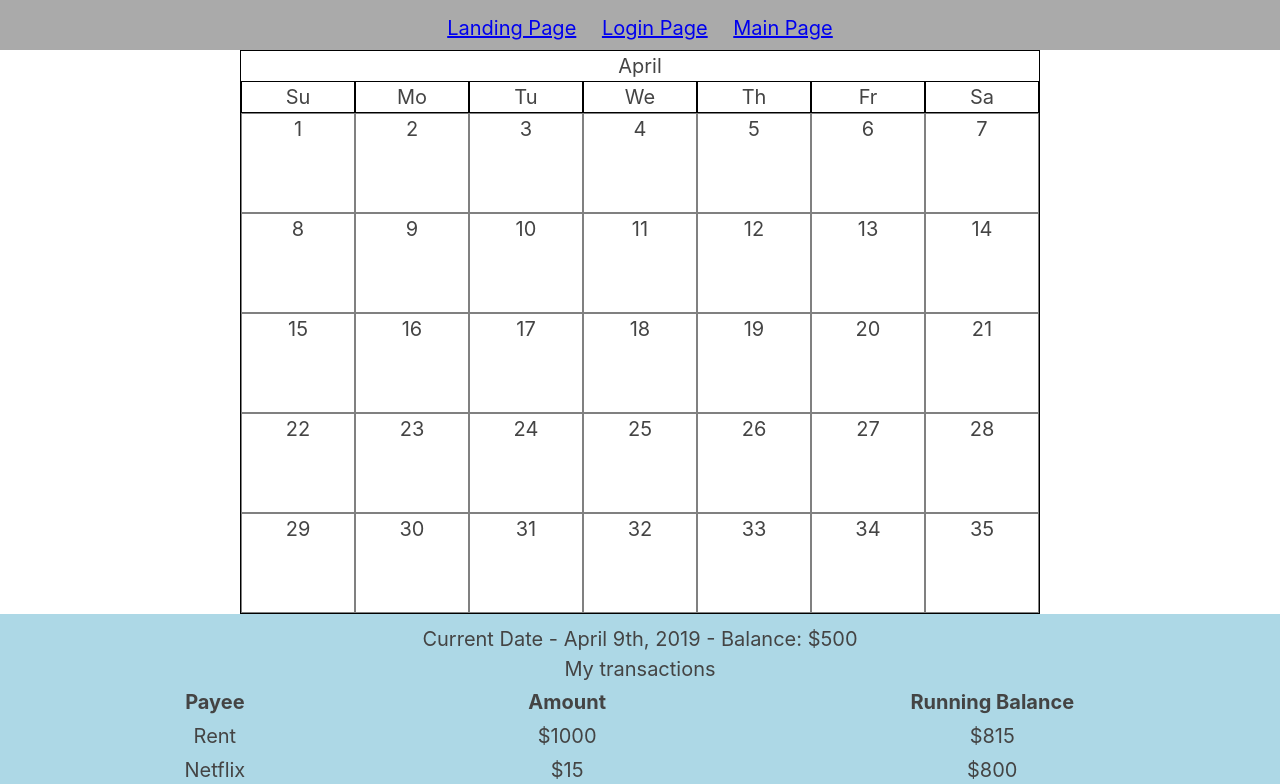
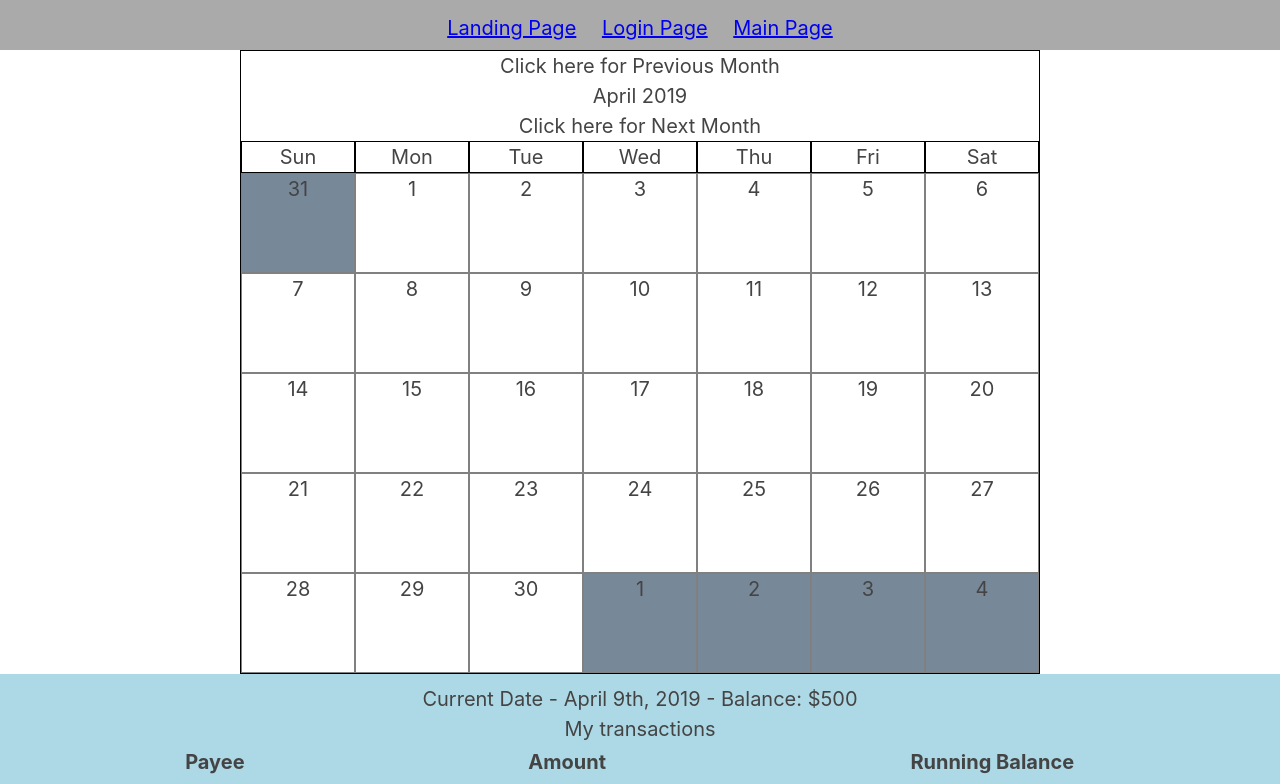
Before and after one commit to KliCk5000/money-in-sight-client, a React (Create React App) app: page /main in a window 1280 px wide. Shown: the top 784 px of the page. Built offline with nearby package versions, Linux system fonts and the light colour scheme.

Commit message:
Added calendar functionality and some primitive interaction

```diff
--- a/package.json
+++ b/package.json
@@ -3,6 +3,7 @@
   "version": "0.1.0",
   "private": true,
   "dependencies": {
+    "date-fns": "^1.30.1",
     "normalize.css": "^8.0.1",
     "react": "^16.8.6",
     "react-dom": "^16.8.6",
--- a/src/components/Calendar.js
+++ b/src/components/Calendar.js
@@ -1,4 +1,5 @@
 import React, { Component } from 'react';
+import dateFns from 'date-fns';
 
 import '../stylesheets/Calendar.css';
 
@@ -6,20 +7,46 @@ import Days from './Days';
 
 class Calendar extends Component {
   state = {
-    month: 'April',
+    currentDate: new Date(),
+    selectedDate: new Date(),
   };
 
   renderHeader() {
-    return <div>{this.state.month}</div>;
+    const headerDateFormat = "MMMM YYYY";
+    return (
+    <div>
+      <div onClick={this.prevMonth}>Click here for Previous Month</div>
+      {dateFns.format(this.state.currentDate, headerDateFormat)}
+      <div onClick={this.nextMonth}>Click here for Next Month</div>
+    </div>);
   }
 
   renderDaysOfWeek() {
-    const dayNames = ['Su', 'Mo', 'Tu', 'We', 'Th', 'Fr', 'Sa'];
+    const daysOfWeekFormat = "ddd";
+    let startDateOfTheWeek = dateFns.startOfWeek(this.state.currentDate);
+    let daysToRender = [];
 
-    let dayJSX = dayNames.map((dayName) => {
-      return <div className="dayOfWeek" key={dayName}>{dayName}</div>;
+    for (let day = 0; day < 7; day++) {
+      daysToRender.push(
+        <div className="dayOfWeek" key={`day${day}`}>
+          {dateFns.format(dateFns.addDays(startDateOfTheWeek, day), daysOfWeekFormat)}
+        </div>
+      );
+    }
+
+    return <div className="dayOfWeek-container">{daysToRender}</div>;
+  }
+
+  nextMonth = () => {
+    this.setState({
+      currentDate: dateFns.addMonths(this.state.currentDate, 1)
     });
-    return <div className="dayOfWeek-container">{dayJSX}</div>;
+  }
+
+  prevMonth = () => {
+    this.setState({
+      currentDate: dateFns.subMonths(this.state.currentDate, 1)
+    })
   }
 
   render() {
@@ -29,7 +56,10 @@ class Calendar extends Component {
           <div className="calendar">
             {this.renderHeader()}
             {this.renderDaysOfWeek()}
-            <Days />
+            <Days
+              currentDate={this.state.currentDate}
+              selectedDate={this.state.selectedDate}
+            />
           </div>
         </div>
       </div>
--- a/src/components/Days.js
+++ b/src/components/Days.js
@@ -1,18 +1,50 @@
 import React from 'react';
+import dateFns from 'date-fns';
 
 import '../stylesheets/Days.css';
 
-function Days() {
+function Days(props) {
+  let { currentDate, selectedDate } = props;
+  const monthStart = dateFns.startOfMonth(currentDate);
+  const monthEnd = dateFns.endOfMonth(currentDate);
+  const startDate = dateFns.startOfWeek(monthStart);
+  const endDate = dateFns.endOfWeek(monthEnd);
+
+
+  const dayFormat = 'D';
   let rows = [];
   let days = [];
-  let currentDay = 1;
+  let dayIteration = startDate;
+  let formatedDateToRender = '';
 
-  for (let i = 0; i < 5; i++) {
+  // Loop through add the Days that need to be rendered,
+  // and create proper <divs> for each day
+  while (dayIteration <= endDate) {
     for (let i = 0; i < 7; i++) {
-      days.push(<div className="day" key={'day'+i}>{currentDay}</div>);
-      currentDay = currentDay + 1;
+      formatedDateToRender = dateFns.format(dayIteration, dayFormat);
+      // const cloneDay = dayIteration;
+
+      // Is date not the current month?
+      let currentMonthCssClass = dateFns.isSameMonth(dayIteration, monthStart)
+        ? 'current-month'
+        : 'not-current-month';
+      days.push(
+        <div
+          className={`day ${currentMonthCssClass}`}
+          key={`day ${dayIteration}`}
+        >
+          {formatedDateToRender}
+        </div>,
+      );
+      dayIteration = dateFns.addDays(dayIteration, 1);
     }
-    rows.push(<div className="row" key={'row'+i}>{days}</div>);
+
+    rows.push(
+      <div className="row" key={`row day ${dayIteration}`}>
+        {days}
+      </div>,
+    );
+
     days = [];
   }
 
--- a/src/stylesheets/Days.css
+++ b/src/stylesheets/Days.css
@@ -16,3 +16,7 @@
   flex-wrap: wrap;
   width: 100%;
 }
+
+.not-current-month {
+  background-color: lightslategray;
+}
```
Also changed, not shown: 1 other file (tests, documents, lock files or other folders).
